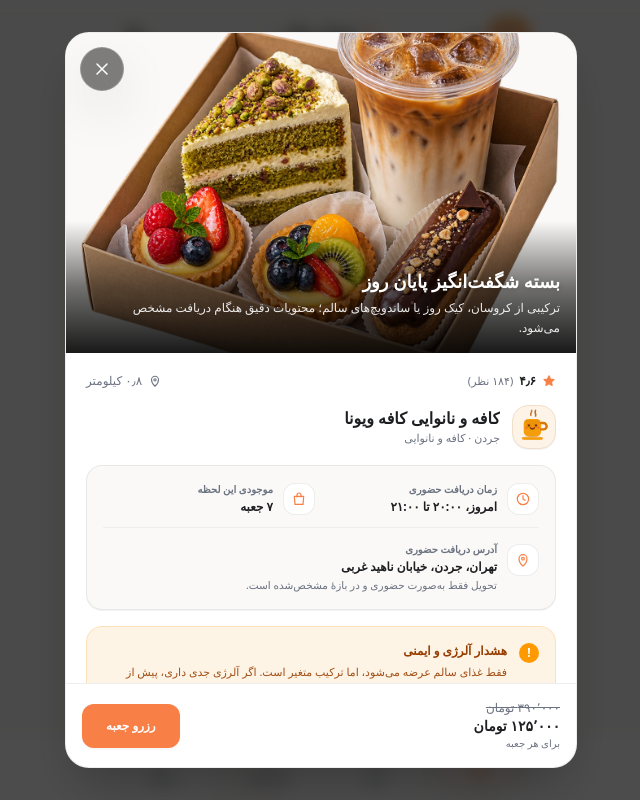
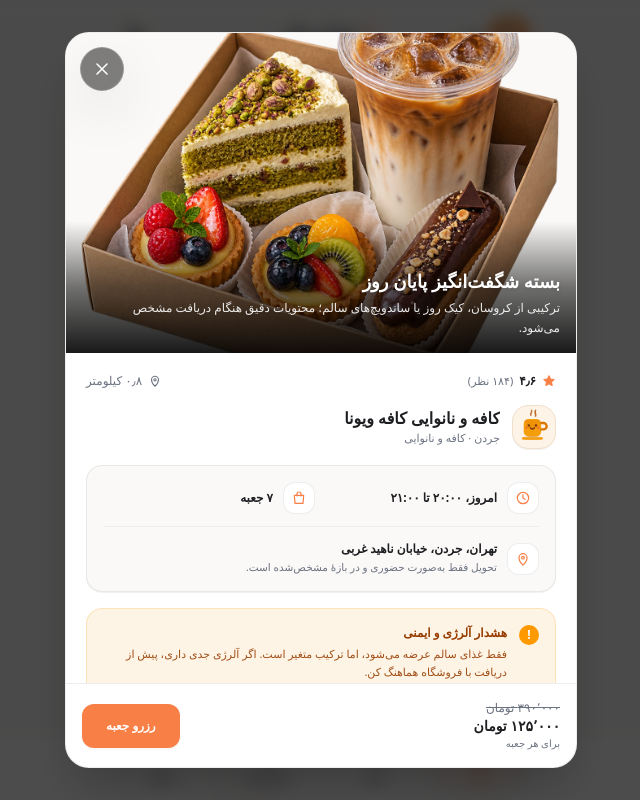
Before and after one commit to AmiraliRanj/moft-pwa, a Next.js app: page /customer in a window 1280 px wide. Both pictures are taken after a click on the button 747 px from the left and 604 px from the top of the page. Shown: the top 800 px of the page, without its empty margins (319-959 px from the left). Built offline with nearby package versions, Linux system fonts and the light colour scheme; grey boxes are pictures that could not be loaded.

Commit message:
style(offer-details): remove redundant subtitles for pickup time, stock, and address

```diff
--- a/components/MoftPreview.tsx
+++ b/components/MoftPreview.tsx
@@ -2663,8 +2663,7 @@ function OfferDetails({
                   <Icon name="clock" className="w-4 h-4 text-brand-2" />
                 </div>
                 <div className="min-w-0">
-                  <small className="block text-[10px] text-muted font-bold">زمان دریافت حضوری</small>
-                  <strong className="block text-xs font-black text-ink truncate mt-0.5">{offer.pickup}</strong>
+                  <strong className="block text-xs font-black text-ink truncate">{offer.pickup}</strong>
                 </div>
               </div>
 
@@ -2673,8 +2672,7 @@ function OfferDetails({
                   <Icon name="bag" className="w-4 h-4 text-brand-2" />
                 </div>
                 <div className="min-w-0">
-                  <small className="block text-[10px] text-muted font-bold">موجودی این لحظه</small>
-                  <strong className="block text-xs font-black text-ink truncate mt-0.5">
+                  <strong className="block text-xs font-black text-ink truncate">
                     {numberFa(offer.quantityLeft)} جعبه
                     {offer.quantityLeft <= 3 && (
                       <span className="text-[10px] text-rose-500 font-bold ms-1">(پایان نزدیک)</span>
@@ -2689,8 +2687,7 @@ function OfferDetails({
                 <Icon name="pin" className="w-4 h-4 text-brand-2" />
               </div>
               <div className="min-w-0 flex-1">
-                <small className="block text-[10px] text-muted font-bold">آدرس دریافت حضوری</small>
-                <strong className="block text-xs font-bold text-ink leading-snug mt-0.5">{offer.address}</strong>
+                <strong className="block text-xs font-bold text-ink leading-snug">{offer.address}</strong>
                 <span className="block text-[10.5px] text-muted mt-0.5">
                   تحویل فقط به‌صورت حضوری و در بازهٔ مشخص‌شده است.
                 </span>
```
